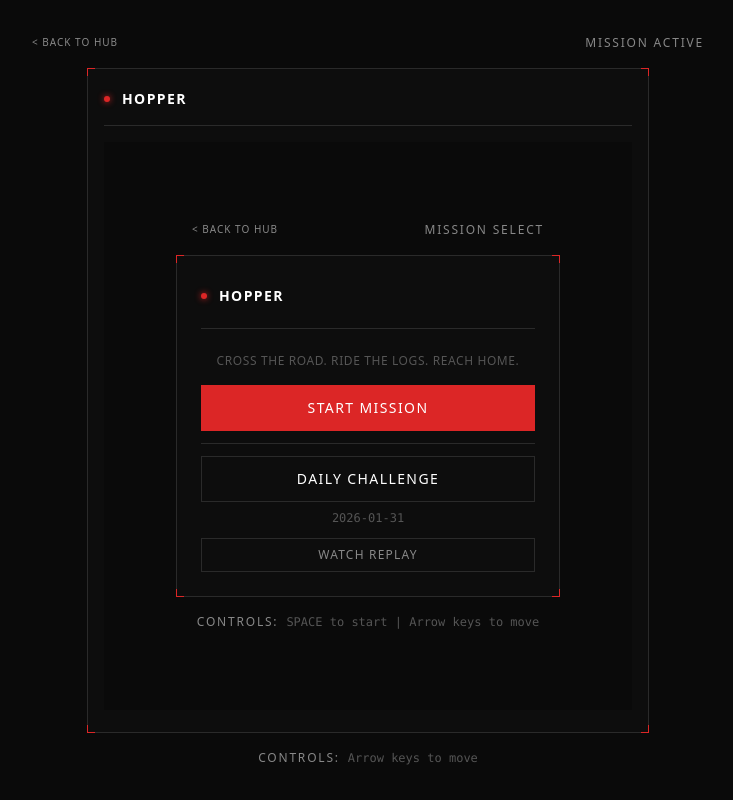
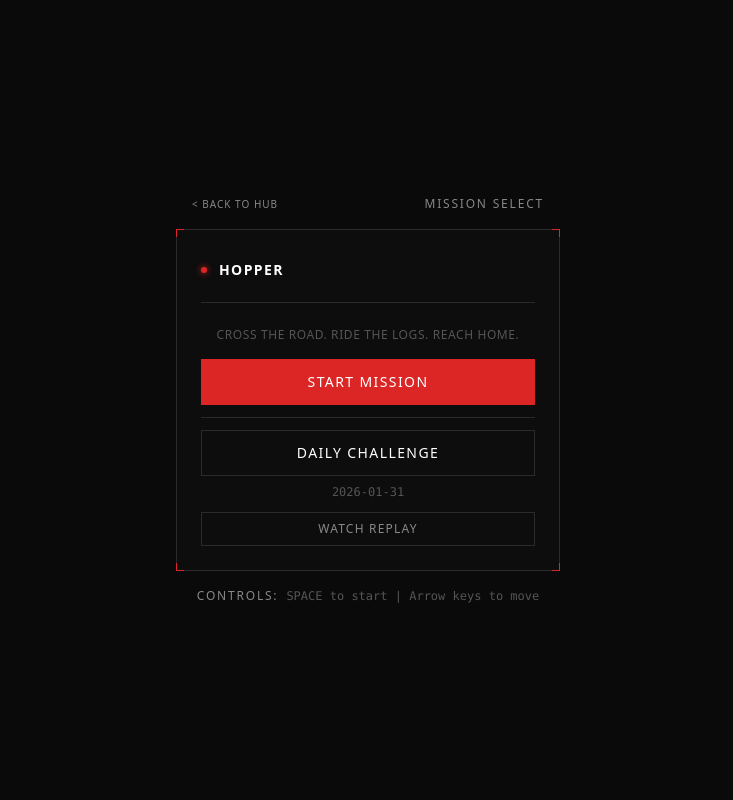
Before and after one commit to sudokatie/hopper, a Next.js app: page /games/hopper/ in a window 1280 px wide. Shown: the whole page, without its empty margins (272-1005 px from the left). Built offline with nearby package versions, Linux system fonts and the light colour scheme.

Commit message:
fix title screen overlay z-index

```diff
--- a/src/components/TitleScreen.tsx
+++ b/src/components/TitleScreen.tsx
@@ -11,7 +11,7 @@ interface TitleScreenProps {
 
 export function TitleScreen({ highScore, onStartNormal, onStartDaily, onWatchReplay }: TitleScreenProps) {
   return (
-    <div className="absolute inset-0 flex flex-col items-center justify-center bg-[#0a0a0a]">
+    <div className="fixed inset-0 z-50 flex flex-col items-center justify-center bg-[#0a0a0a]">
       {/* Header */}
       <div className="w-full max-w-sm mb-4 px-4">
         <div className="flex items-center justify-between">
```
